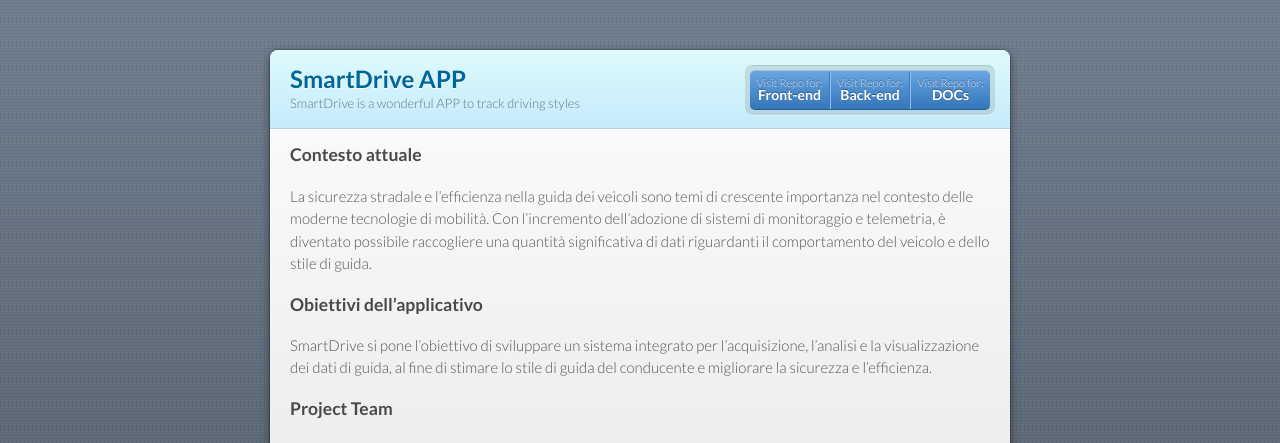
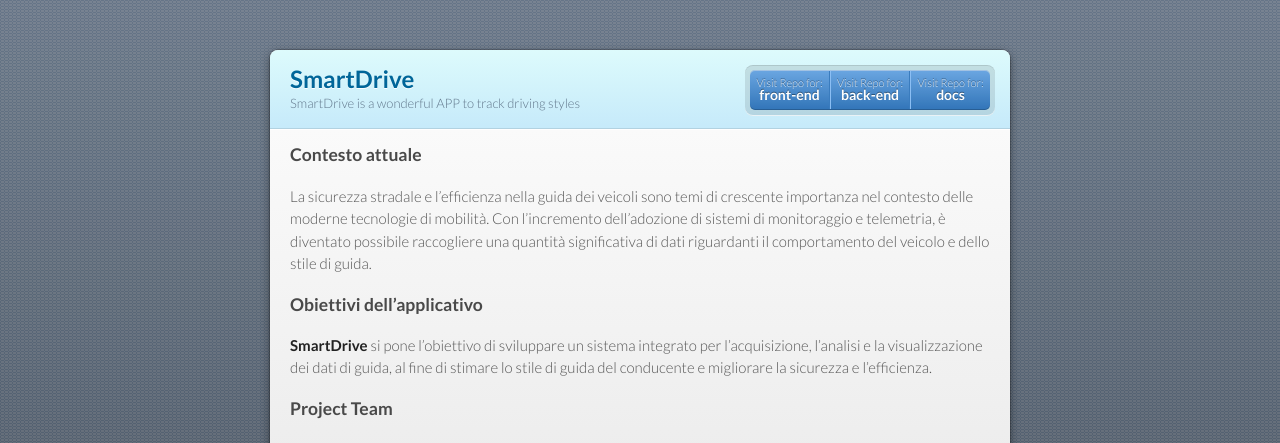
Before and after one commit to MarcoHijacker/SmartDrive-Page, a Jekyll site: the page built from index.md, in a window 1280 px wide and 900 px high. Shown: the top 443 px of the window. Built offline with Jekyll 4.4.1, drawn with Linux system fonts in a browser that asks for light colours; our own code applies the rules of GitHub Pages for plain Markdown files.

```diff
--- a/_config.yml
+++ b/_config.yml
@@ -1,4 +1,4 @@
-title: SmartDrive APP
+title: SmartDrive
 description: SmartDrive is a wonderful APP to track driving styles
 show_downloads: true
 google_analytics:
--- a/_layouts/default.html
+++ b/_layouts/default.html
@@ -26,10 +26,10 @@
         <p class="view"><a href="{{ site.github.repository_url }}">View the Project on GitHub <small>{{ github_name }}</small></a></p>
         <ul>
         {% if site.show_downloads %}
-          <li><a href="https://github.com/UniSalento-IDALab-IoTCourse-2023-2024/WoT-SmartDrive-2023-2024-FrontEnd-Longo-Tarantino">Visit Repo for: <strong>Front-end</strong></a></li>
-          <li><a href="https://github.com/UniSalento-IDALab-IoTCourse-2023-2024/WoT-SmartDrive-2023-2024-BackEnd-Longo-Tarantino">Visit Repo for: <strong>Back-end</strong></a></li>
+          <li><a href="https://github.com/UniSalento-IDALab-IoTCourse-2023-2024/WoT-SmartDrive-2023-2024-FrontEnd-Longo-Tarantino">Visit Repo for: <strong>front-end</strong></a></li>
+          <li><a href="https://github.com/UniSalento-IDALab-IoTCourse-2023-2024/WoT-SmartDrive-2023-2024-BackEnd-Longo-Tarantino">Visit Repo for: <strong>back-end</strong></a></li>
         {% endif %}
-          <li><a href="https://github.com/UniSalento-IDALab-IoTCourse-2023-2024/WoT-SmartDrive-2023-2024-Docs-Longo-Tarantino">Visit Repo for: <strong>DOCs</strong></a></li>
+          <li><a href="https://github.com/UniSalento-IDALab-IoTCourse-2023-2024/WoT-SmartDrive-2023-2024-Docs-Longo-Tarantino">Visit Repo for: <strong>docs</strong></a></li>
         </ul>
       </header>
       <section>
--- a/index.md
+++ b/index.md
@@ -8,7 +8,7 @@ La sicurezza stradale e l'efficienza nella guida dei veicoli sono temi di cresce
 
 ### Obiettivi dell'applicativo
 
-SmartDrive si pone l'obiettivo di sviluppare un sistema integrato per l'acquisizione, l'analisi e la visualizzazione dei dati di guida, al fine di stimare lo stile di guida del conducente e migliorare la sicurezza e l'efficienza.
+**SmartDrive** si pone l'obiettivo di sviluppare un sistema integrato per l'acquisizione, l'analisi e la visualizzazione dei dati di guida, al fine di stimare lo stile di guida del conducente e migliorare la sicurezza e l'efficienza.
 
 ### Project Team
 
@@ -46,7 +46,7 @@ Ogni utente registrato può creare delle sessioni di guida. Una volta alla guida
 
 - **Statistiche Generali**: La sezione principale della dashboard mostra le statistiche medie di guida dell'utente relativamente a tutte le sessioni.
 
-![Dashboard Example](https://raw.githubusercontent.com/MarcoHijacker/SmartDrive-Page/main/assets/images/dashboard_overview.png)
+<a href="https://raw.githubusercontent.com/MarcoHijacker/SmartDrive-Page/main/assets/images/dashboard_overview.png" target="_blank">![Dashboard Example](https://raw.githubusercontent.com/MarcoHijacker/SmartDrive-Page/main/assets/images/dashboard_overview.png)</a>
 
 - **Grafici di Sessione**: La sezione relativa alle statistiche di sessione mostra svariati grafici per stimare l'andamento puntuale di: accelerazione, velocità, rollìo, beccheggio. Per ogni campione sul grafico è possibile analizzare lo stile di guida istantaneo ad esso associato. Infine è presente una mappa che traccia il percorso effettuato dal guidatore per la sessione in corso.
 
```
Also changed, not shown: assets/images/dashboard_overview.png.
